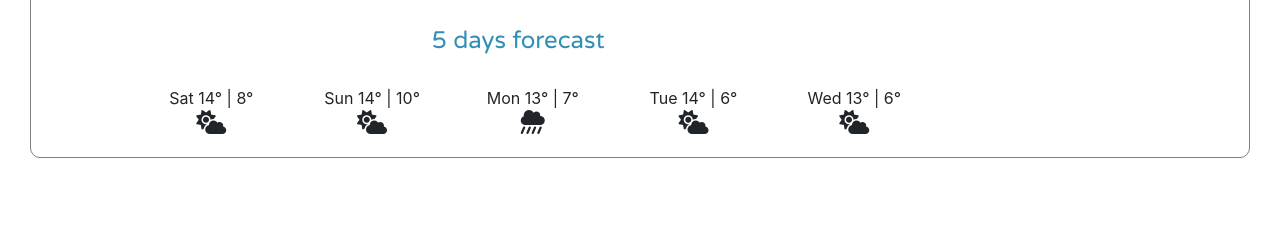
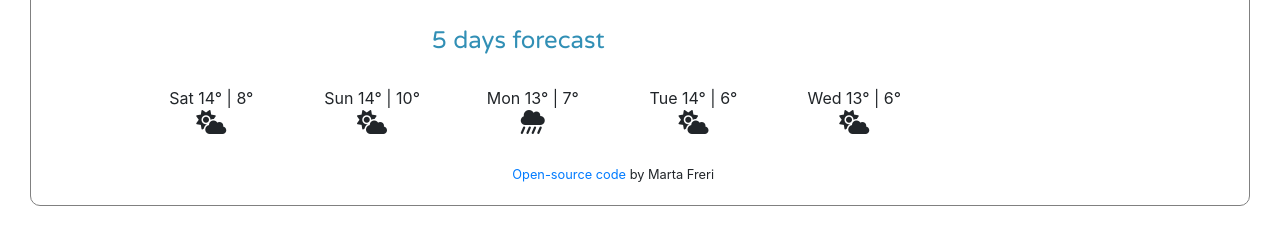
Before and after one commit to martafreri2018/my-weather-app, a website built with Parcel: page index.html in a window 1280 px wide. Shown: the part 432-676 px from the top of the page. Built offline with nearby package versions, Linux system fonts and the light colour scheme; no server answers.

Commit message:
Added open-source link

```diff
--- a/index.html
+++ b/index.html
@@ -92,7 +92,8 @@
         <i class="fas fa-cloud-sun"></i>
     </div>
     </div>
-
+  <br>
+  <small><a href="https://github.com/martafreri2018/my-weather-app" target="_blank">Open-source code</a> by Marta Freri</small>
   </div>
 </div>
 </div>
```
Also changed, not shown: 1 other file.
